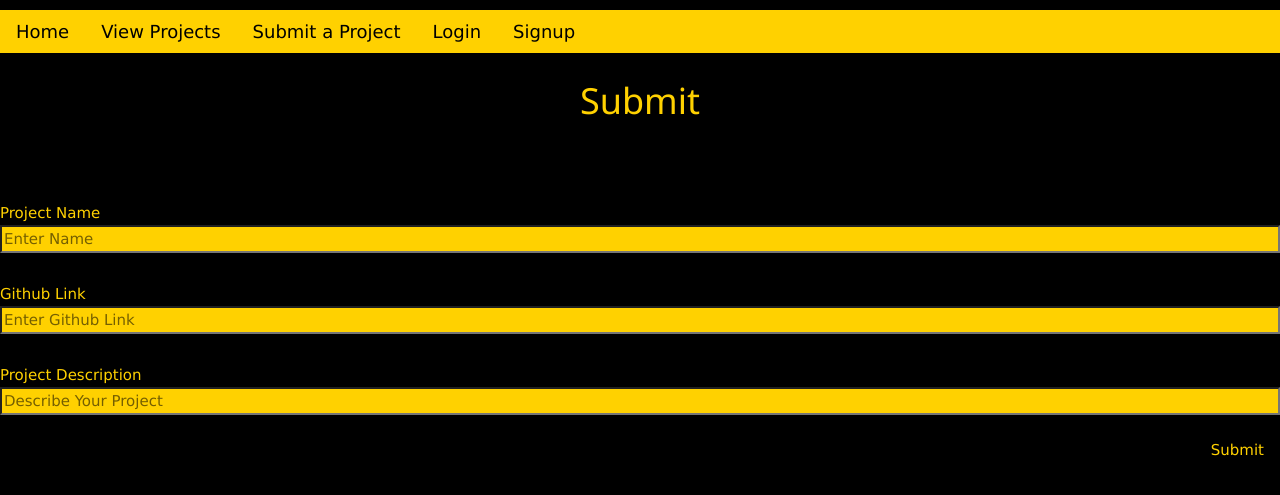
After one commit to TheKing-coder68/Devcasr, a Flask app: page /submit in a window 1280 px wide. The commit adds this page. Shown: the top 495 px of the page. Run offline with Flask 2, Linux system fonts and the light colour scheme; some libraries are stand-ins or nearby versions.

Commit message:
Started working on the Submission frontend page.

```diff
--- a/main.py
+++ b/main.py
@@ -46,5 +46,8 @@ def login():
 
 	return render_template("login.html")
 
+@app.route('/submit', methods=['POST','GET'])
+def submit():
+	return render_template("submit.html")
 if __name__ == "__main__":
 	app.run(host='0.0.0.0', port='8080', debug=True)
--- a/static/base.css
+++ b/static/base.css
@@ -1,3 +1,7 @@
 .navbar{
 	background-color: #FFD100;
 }
+.navbar-items:hover{
+	background-color: black;
+	color:#FFD100;
+}
--- /dev/null
+++ b/static/submit.css
@@ -0,0 +1,37 @@
+body{
+    background-color: black;
+}
+#big-text{
+    color:#FFD100;
+}
+.labels{
+    color:#FFD100;
+
+}
+.inputs{
+    background-color: #FFD100;
+}
+.project-name-input{
+    background-color:#FFD100;
+    width: 100%;
+    margin-bottom: 30px;
+}
+.github-link-input{
+    background-color:#FFD100;
+    width: 100%;
+    margin-bottom: 30px;
+}
+.project-describe-input{
+    background-color:#FFD100;
+    width: 100%;
+
+}
+.submit-button{
+    background-color: black;
+    color: #FFD100;
+    float: right;
+}
+.submit-button:hover{
+    background-color: #FFD100;
+    color: black;
+}
--- a/templates/base.html
+++ b/templates/base.html
@@ -11,11 +11,11 @@
 
 <body>
 	<div class="navbar w3-col l12 m12 s12 w3-bar w3-large">
-  		<a href= "{{url_for('home')}}"><button class="w3-hover-black w3-bar-item w3-button">Home</button></a>
-  		<button class="w3-hover-black w3-bar-item w3-button">View Projects</button>
-  		<button class="w3-hover-black w3-bar-item w3-button">Submit a Project</button>
-		<a href="{{url_for('login')}}"><button class="w3-hover-black w3-bar-item w3-button">Login</button></a>
-		<a href="{{url_for('signup')}}"><button class="w3-hover-black w3-bar-item w3-button">Signup</button></a>
+  		<a href= "{{url_for('home')}}"><button class="navbar-items w3-hover-black w3-bar-item w3-button">Home</button></a>
+  		<button class="navbar-items w3-hover-black w3-bar-item w3-button">View Projects</button>
+  		<a href="{{url_for('submit')}}"><button class="navbar-items w3-hover-black w3-bar-item w3-button">Submit a Project</button></a>
+		<a href="{{url_for('login')}}"><button class="navbar-items w3-hover-black w3-bar-item w3-button">Login</button></a>
+		<a href="{{url_for('signup')}}"><button class="navbar-items w3-hover-black w3-bar-item w3-button">Signup</button></a>
 	</div>
 	{% with messages=get_flashed_messages()%}
 	{% if messages %}
--- /dev/null
+++ b/templates/submit.html
@@ -0,0 +1,18 @@
+{% extends 'base.html' %}
+{% block title %}
+<title>Submissions</title>
+{% endblock %}
+
+{% block content %}
+<link rel="stylesheet" href="static/submit.css">
+<h1 id="big-text" align="center" class="w3-padding-64">Submit</h1>
+<form>
+    <label class="labels">Project Name</label>
+    <input class="project-name-input" type="text" name="project-name" id="project-name" placeholder="Enter Name"> <br>
+    <label class="labels">Github Link</label> <br>
+    <input class="github-link-input" type="text" name="github-link" id="github-link" placeholder="Enter Github Link"> <br>
+    <label class="labels">Project Description</label> <br>
+    <input class="project-describe-input" type="text" name="project-describe" id="project-describe" placeholder="Describe Your Project"> <br>
+    <input align="right" class="submit-button w3-btn w3-margin-top" type="submit" id="submit" placeholder="Submit"> <br>
+</form>
+{% endblock %}
```
